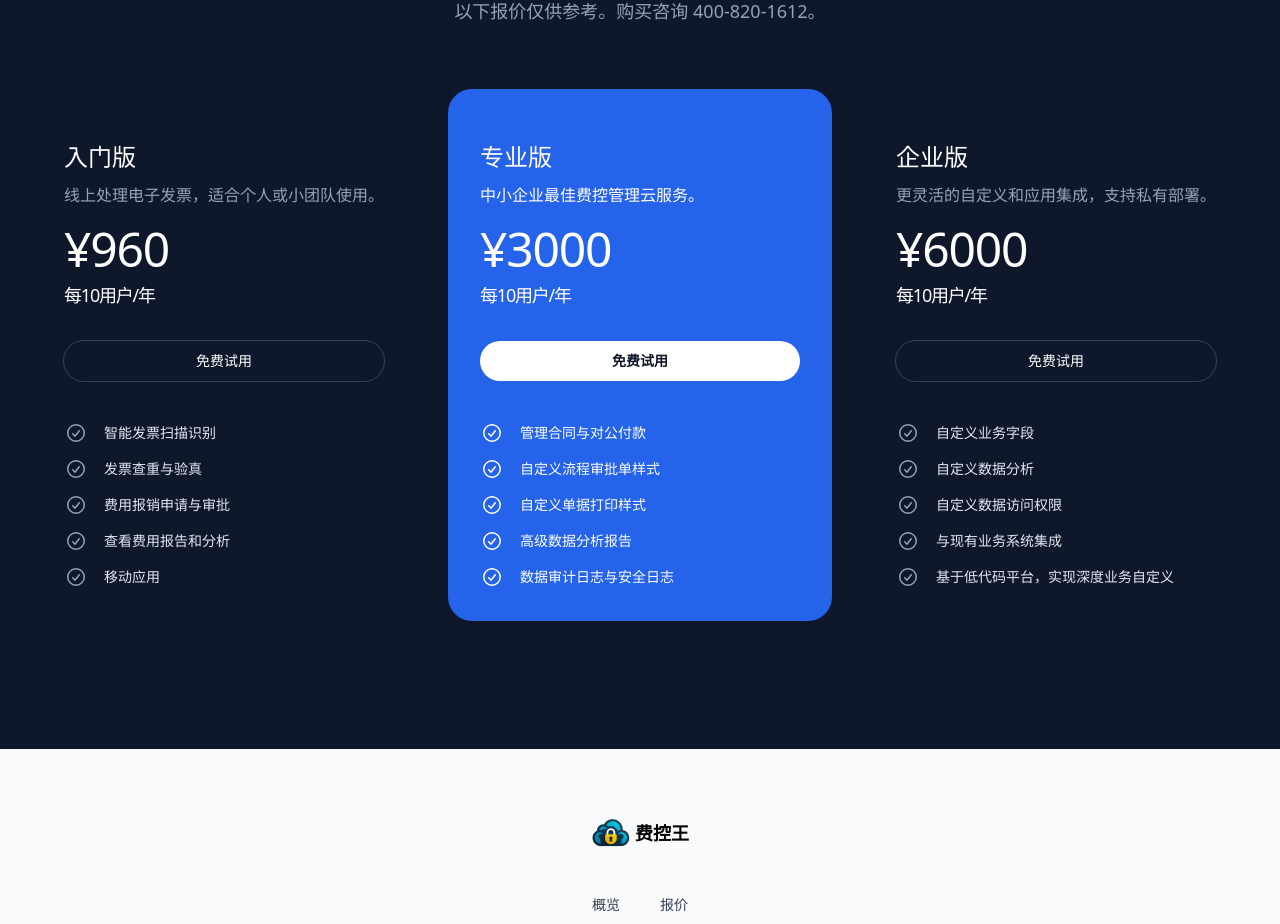
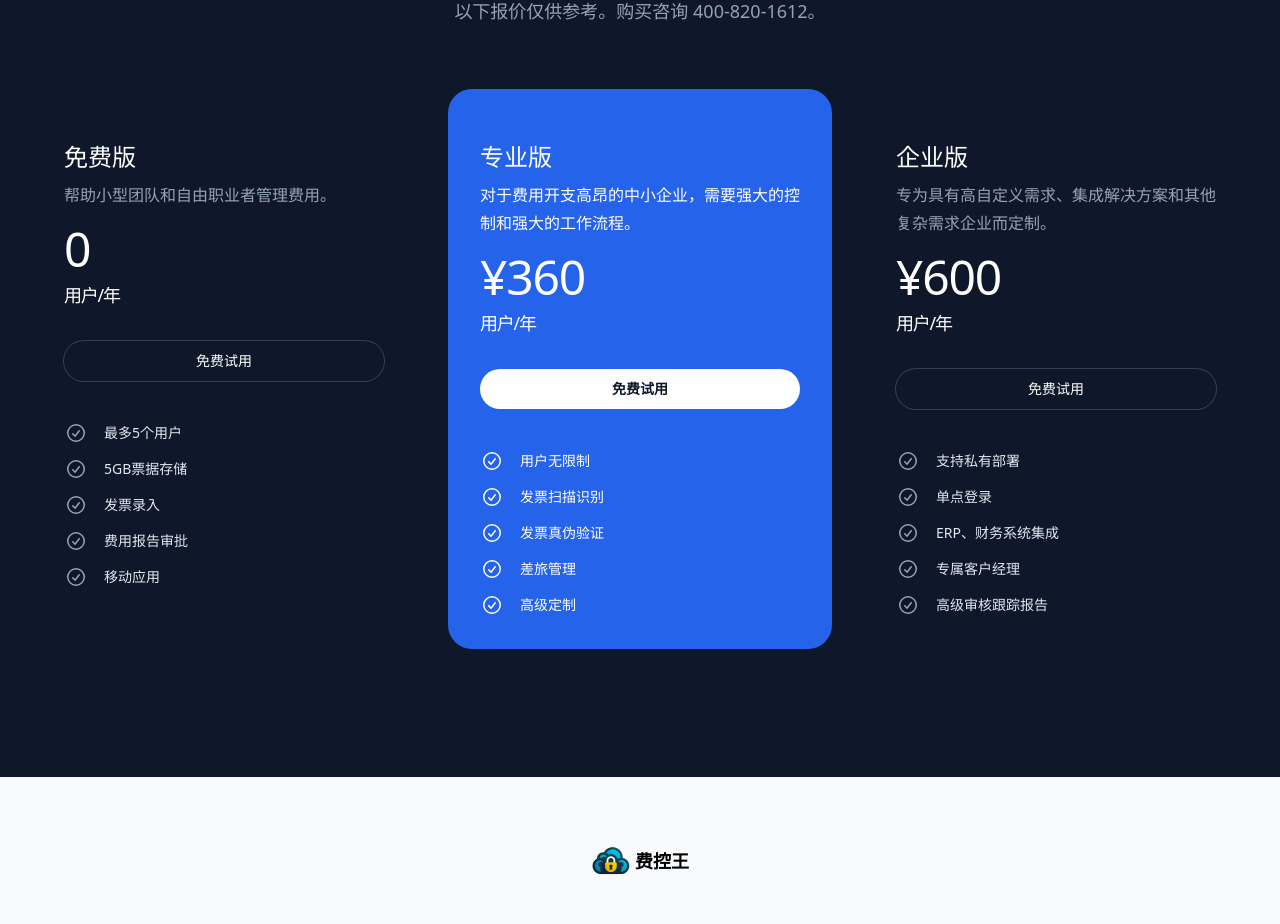
Before and after one commit to steedos-labs/feikongwang.com, a Next.js app: page / in a window 1280 px wide. Shown: the part 3910-4834 px from the top of the page. Built offline with nearby package versions, Linux system fonts and the light colour scheme.

Commit message:
Update Pricing.tsx

```diff
--- a/src/components/Pricing.tsx
+++ b/src/components/Pricing.tsx
@@ -83,7 +83,7 @@ function Plan({
       </p>
       <div className="pt-4 font-display text-5xl font-light tracking-tight text-white">
         {price}
-        <p className="pt-2 font-normal text-lg">每10用户/年</p>
+        <p className="pt-2 font-normal text-lg">用户/年</p>
       </div>
       <ul
         role="list"
@@ -133,43 +133,43 @@ export function Pricing() {
         </div>
         <div className="-mx-4 mt-16 grid max-w-2xl grid-cols-1 gap-y-10 sm:mx-auto lg:-mx-8 lg:max-w-none lg:grid-cols-3 xl:mx-0 xl:gap-x-8">
           <Plan
-            name="入门版"
-            price="¥960"
-            description="线上处理电子发票，适合个人或小团队使用。"
+            name="免费版"
+            price="0"
+            description="帮助小型团队和自由职业者管理费用。"
             href="/register"
             features={[
-              '智能发票扫描识别',
-              '发票查重与验真',
-              '费用报销申请与审批',
-              '查看费用报告和分析',
+              '最多5个用户',
+              '5GB票据存储',
+              '发票录入',
+              '费用报告审批',
               '移动应用',
             ]}
           />
           <Plan
             featured
             name="专业版"
-            price="¥3000"
-            description="中小企业最佳费控管理云服务。"
+            price="¥360"
+            description="对于费用开支高昂的中小企业，需要强大的控制和强大的工作流程。"
             href="/register"
             features={[
-              '管理合同与对公付款',
-              '自定义流程审批单样式',
-              '自定义单据打印样式',
-              '高级数据分析报告',
-              '数据审计日志与安全日志',
+              '用户无限制',
+              '发票扫描识别',
+              '发票真伪验证',
+              '差旅管理',
+              '高级定制',
             ]}
           />
           <Plan
             name="企业版"
-            price="¥6000"
-            description="更灵活的自定义和应用集成，支持私有部署。"
+            price="¥600"
+            description="专为具有高自定义需求、集成解决方案和其他复杂需求企业而定制。"
             href="/register"
             features={[
-              '自定义业务字段',
-              '自定义数据分析',
-              '自定义数据访问权限',
-              '与现有业务系统集成',
-              '基于低代码平台，实现深度业务自定义',
+              '支持私有部署',
+              '单点登录',
+              'ERP、财务系统集成',
+              '专属客户经理',
+              '高级审核跟踪报告',
             ]}
           />
         </div>
```
